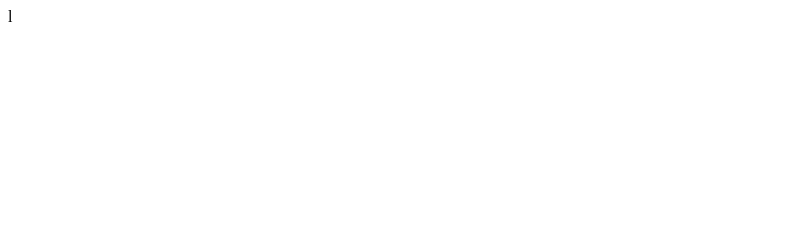
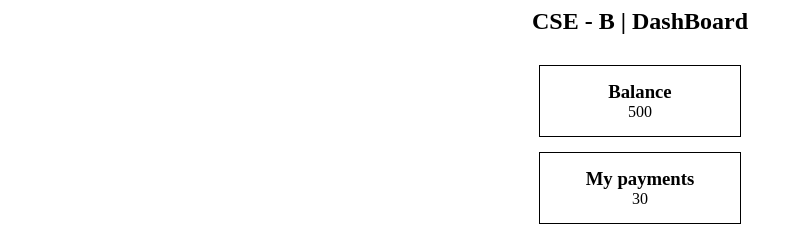
Before and after one commit to anugrahjames-official/classfund-manager, a plain HTML site: page dashboard.html in a window 1280 px wide. Shown: the whole page, without its empty margins (0-803 px from the left). Drawn offline with Linux system fonts and the light colour scheme.

Commit message:
add dashboard skelton

```diff
--- a/dashboard.html
+++ b/dashboard.html
@@ -4,8 +4,23 @@
     <meta charset="UTF-8">
     <meta name="viewport" content="width=device-width, initial-scale=1.0">
     <title>CSE - B </title>
+    <link href="styles/style.css" rel="stylesheet">
 </head>
 <body>
 
+    <header class="dashboard container">
+     <h2>CSE - B | DashBoard</h2>
+    </header>
+    <main  class="dashboard container">
+        <div class="box">
+            <h3>Balance</h3>
+            <span>500</span>
+        </div>
+        <div class="box">
+            <h3>My payments</h3>
+            <span>30</span>
+        </div>
+
+    </main>
 </body>
-</html>l
+</html>
--- a/styles/style.css
+++ b/styles/style.css
@@ -1,6 +1,24 @@
-main{
+input{
+
+
+    width: 50%;
+
+}
+h1,h2,h3{
+    margin: 0;
+}
+
+button{
+
+    padding: 10px 40px;
+}
+.container{
     width: 400px;
     margin: 0 auto;
+}
+/* login */
+.login-block{
+
     background-color: antiquewhite;
 
     display: flex;
@@ -9,18 +27,23 @@ main{
     align-items: center;
     gap: 10px;
 }
-input{
-
-
+/* dashboard */
+.box{
+    border: 1px black solid;
     width: 50%;
+    margin-bottom: 5px;
+    display: flex;
+    flex-direction: column;
+    align-items: center;
+    padding: 15px 0px;
 
 }
-h1{
-    margin: 0;
 
+.dashboard{
 
+    display: flex;
+    flex-direction: column;
+    gap: 10px;
+    margin-bottom: 30px;
+    align-items: center;
 }
-button{
-
-    padding: 10px 40px;
-}
```
Also changed, not shown: index.html (+1 -1 lines), my-transactions.html (+1 -1 lines).
